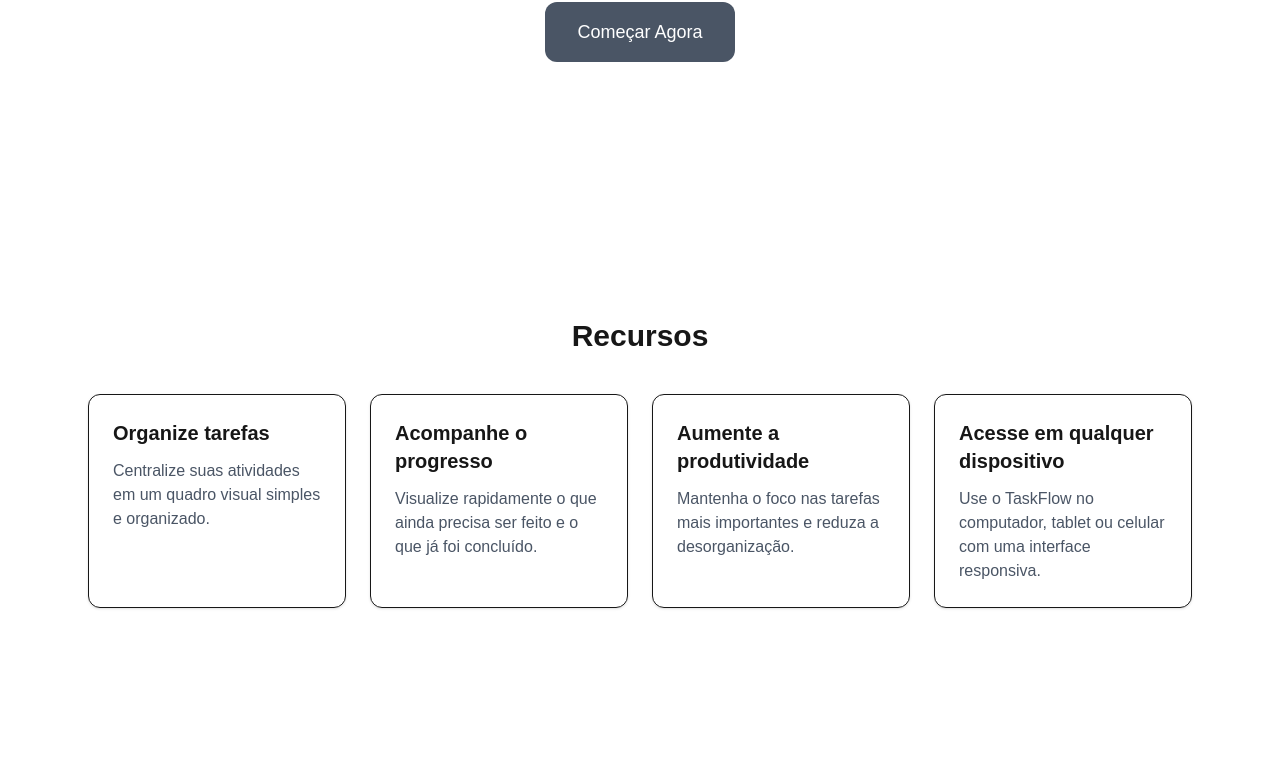
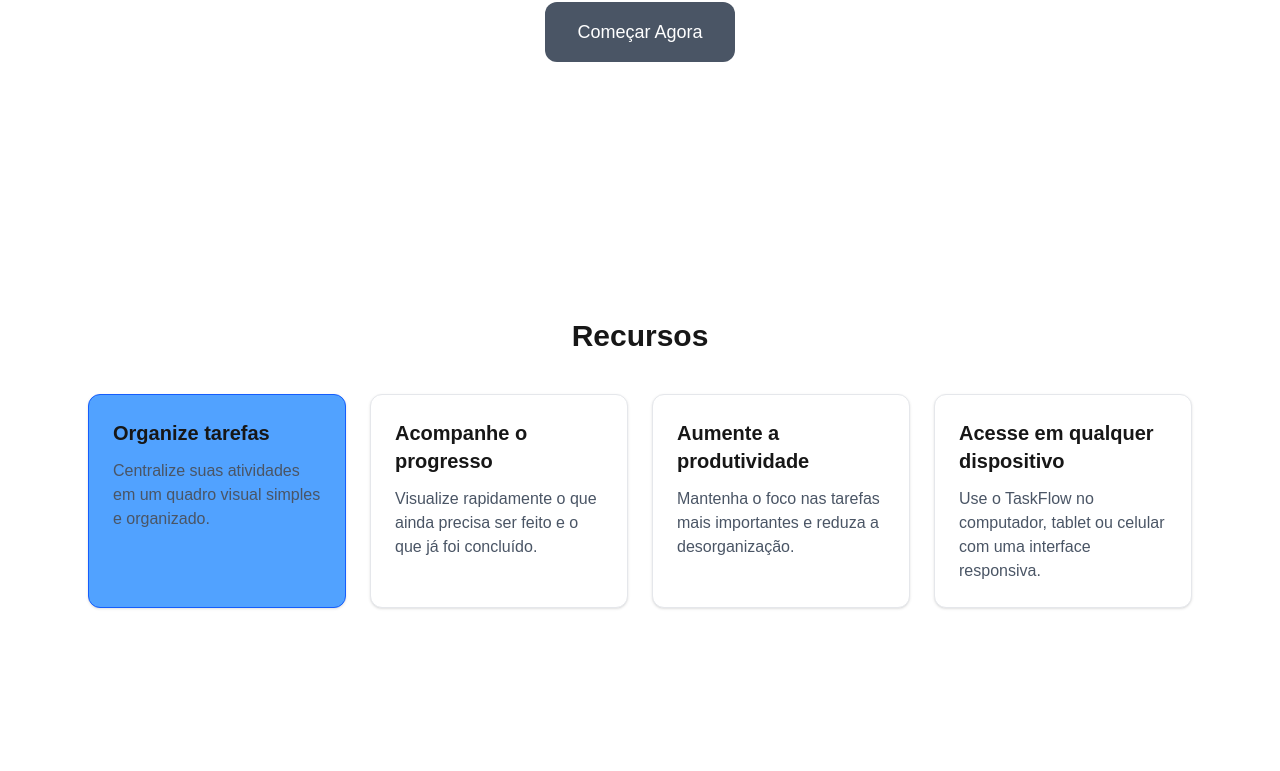
Before and after one commit to jorge-pires/projeto-kanban, a Next.js app: page / in a window 1280 px wide. Shown: the part 471-1242 px from the top of the page. Built offline with nearby package versions, Linux system fonts and the light colour scheme.

Commit message:
feat: support highlighted feature cards

```diff
--- a/components/landing/feature-card.tsx
+++ b/components/landing/feature-card.tsx
@@ -1,14 +1,31 @@
 interface FeatureCardProps {
   title: string
   description: string
+  highlighted?: boolean
 }
 
 export function FeatureCard({
   title,
   description,
+  highlighted,
 }: FeatureCardProps) {
+  const highlightedStyles = highlighted
+    ? "border-blue-600 bg-blue-400"
+    : "border-gray-200 bg-white"
+
   return (
-    <article className="rounded-xl border p-6 shadow-sm transition hover:-translate-y-1 hover:shadow-lg">
+    <article
+      className={`
+        rounded-xl
+        border
+        p-6
+        shadow-sm
+        transition
+        hover:-translate-y-1
+        hover:shadow-lg
+        ${highlightedStyles}
+      `}
+    >
       <h3 className="text-xl font-semibold">
         {title}
       </h3>
```
